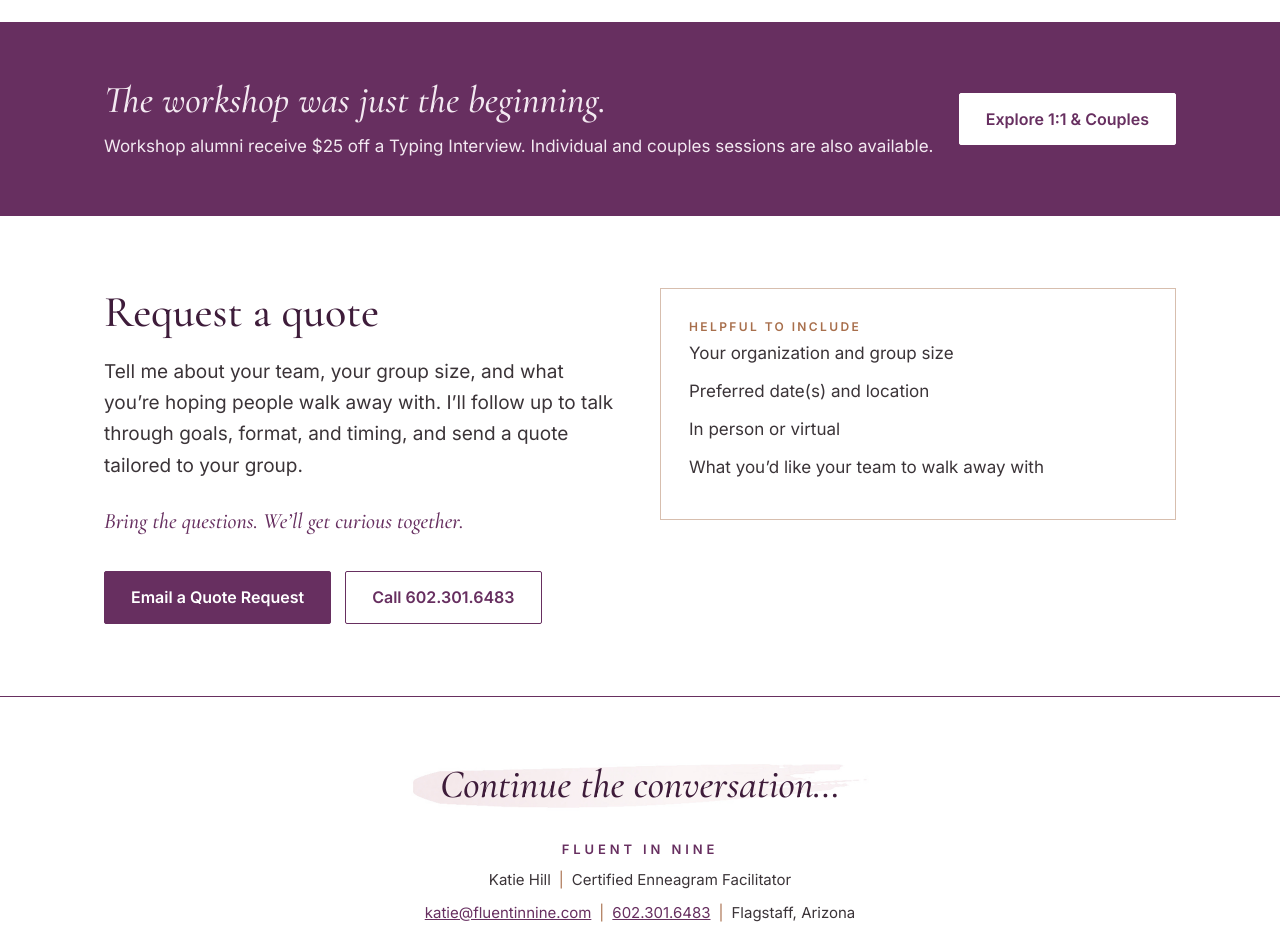
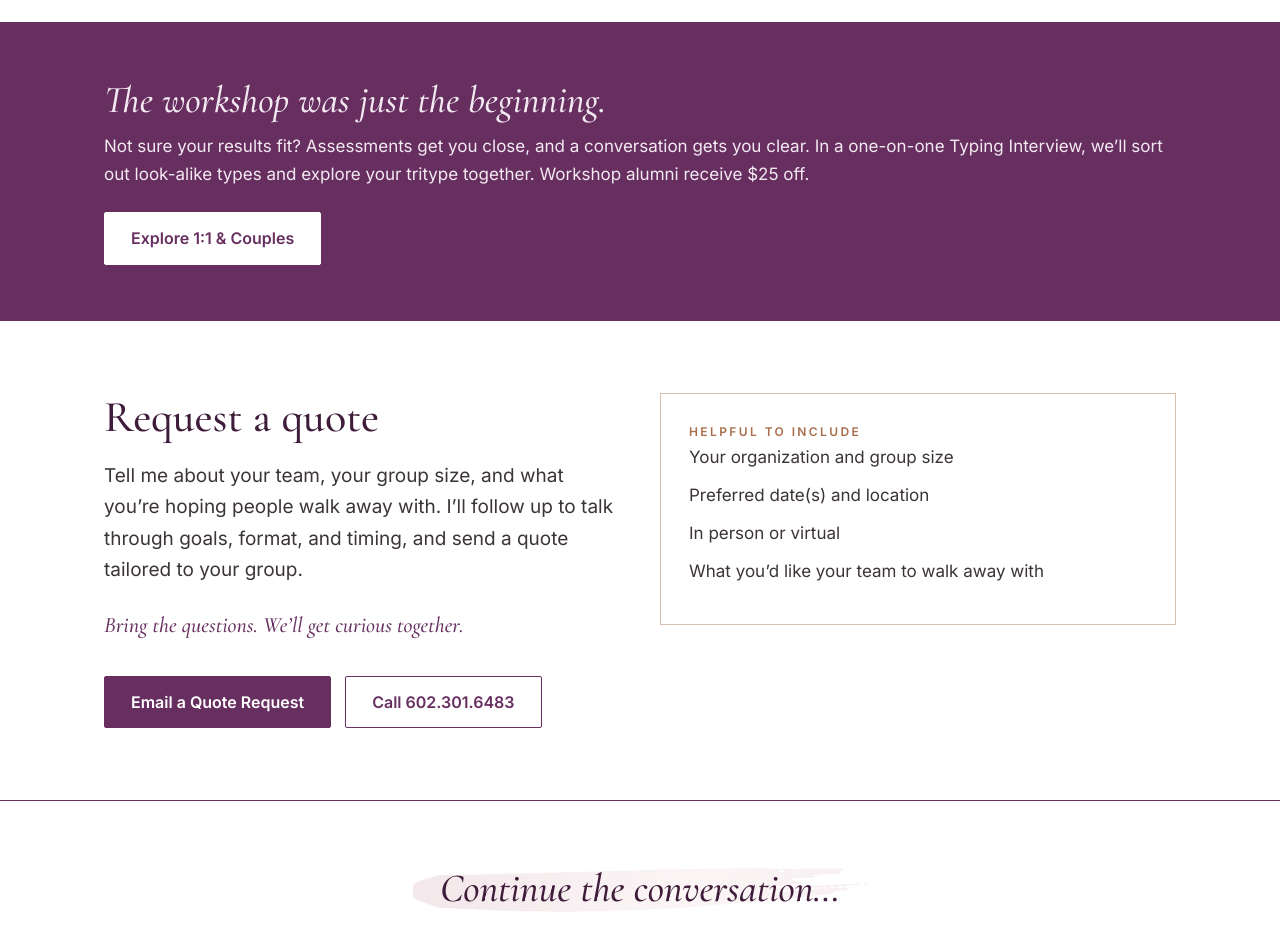
Before and after one commit to FluentinNine/fluentinnine.com, a plain HTML site: page teams.html in a window 1280 px wide. Shown: the part 1760-2690 px from the top of the page. Drawn offline with nearby package versions, Linux system fonts and the light colour scheme.

Commit message:
Explain the Typing Interview in the alumni band
Co-Authored-By: Claude Opus 5.5 <noreply@anthropic.com>
Claude-Session: https://claude.ai/code/session_01GKnRY5dWfSEUvbTgbA7E99

```diff
--- a/teams.html
+++ b/teams.html
@@ -95,7 +95,7 @@
   <div class="wrap">
     <div>
       <p class="big">The workshop was just the beginning.</p>
-      <p>Workshop alumni receive $25 off a Typing Interview. Individual and couples sessions are also available.</p>
+      <p>Not sure your results fit? Assessments get you close, and a conversation gets you clear. In a one-on-one Typing Interview, we’ll sort out look-alike types and explore your tritype together. Workshop alumni receive $25 off.</p>
     </div>
     <a class="btn btn-light" href="individuals.html">Explore 1:1 &amp; Couples</a>
   </div>
```
